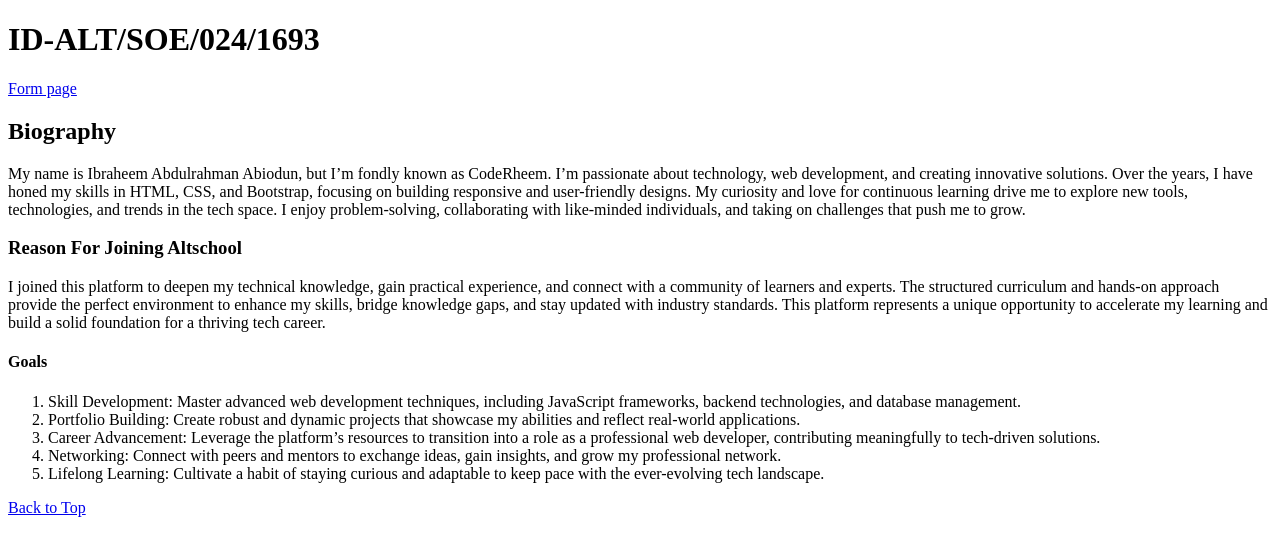
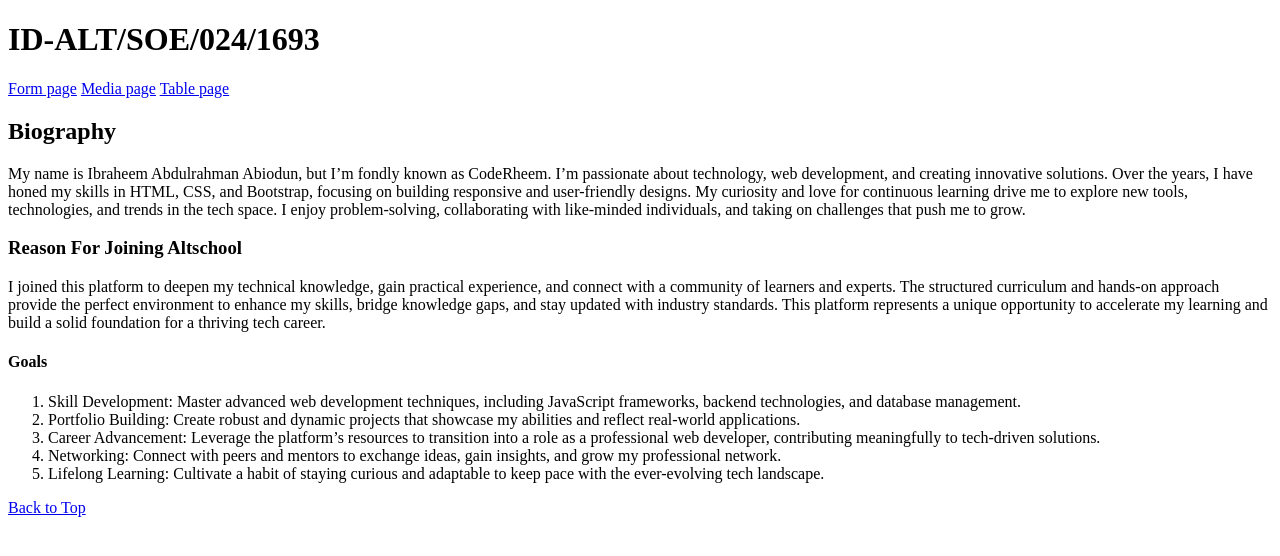
Before and after one commit to CodeRheem/Altschool-Assignment-2, a plain HTML site: page index.html in a window 1280 px wide. Drawn offline with Linux system fonts and the light colour scheme.

Commit message:
Update index.html

```diff
--- a/index.html
+++ b/index.html
@@ -12,6 +12,8 @@
     <main>
         <nav role="navigation">
             <a href="form.html">Form page</a>
+            <a href="media.html">Media page</a>
+            <a href="table.html">Table page</a>
         </nav>
         <section>
             <h2>Biography</h2>
```
